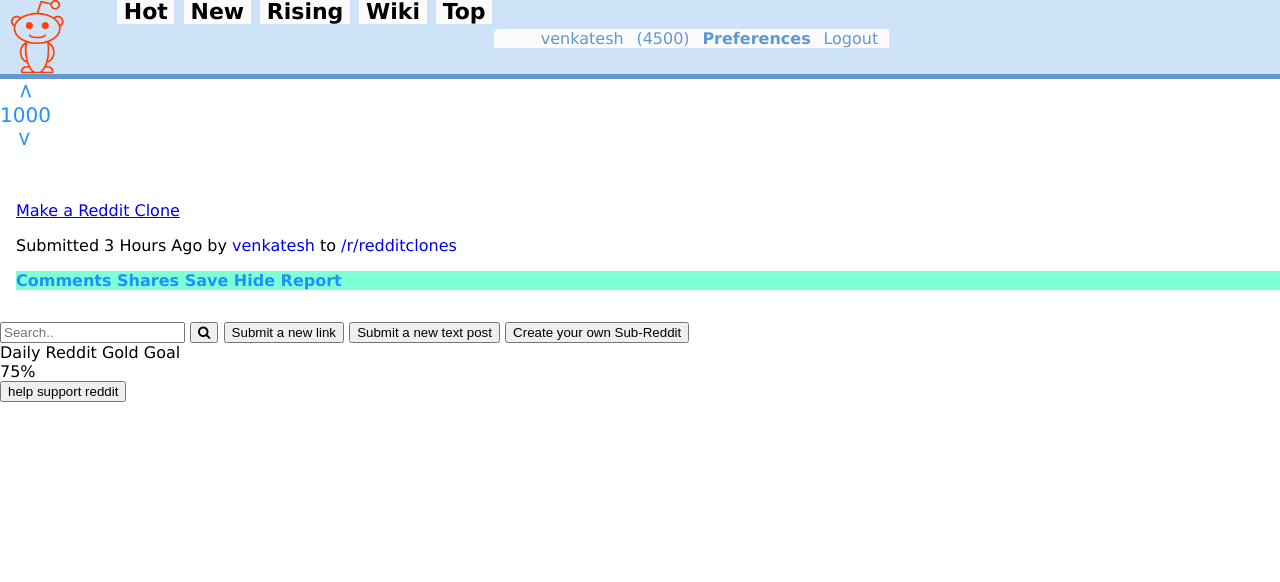
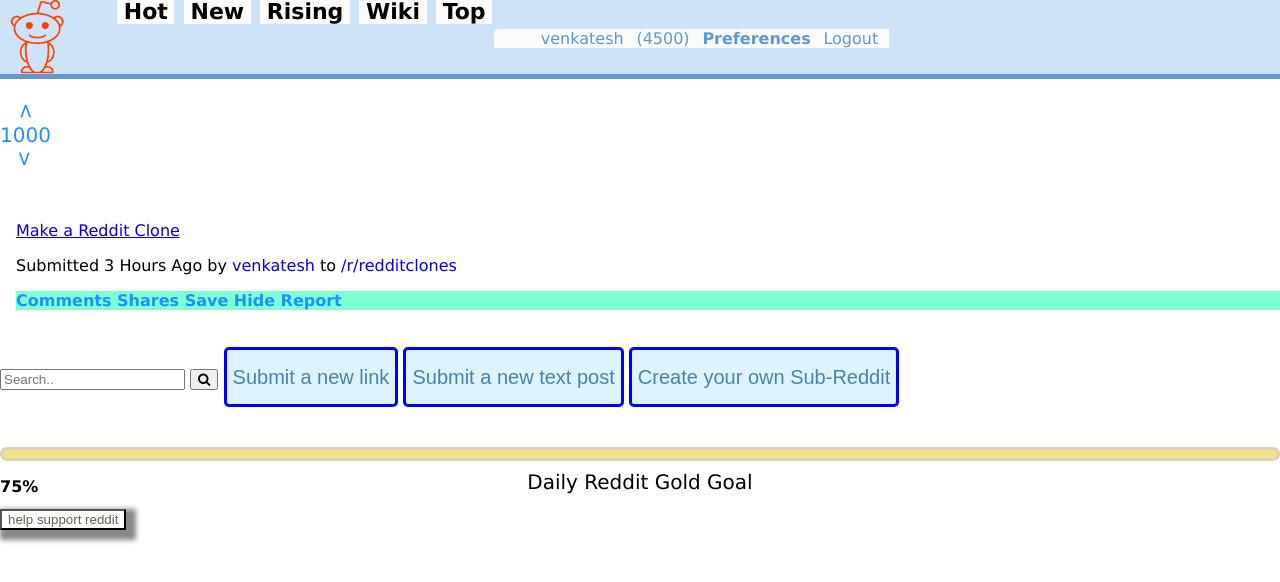
Before and after one commit to Wencateisch/Reddit-Clone-By-Venkatesh, a PHP site: page / in a window 1280 px wide. Shown: the part 23-605 px from the top of the page. Run offline with PHP 8.4, Linux system fonts and the light colour scheme.

Commit message:
Update style.css

```diff
--- a/style.css
+++ b/style.css
@@ -12,6 +12,9 @@
     background-color: #F0F0F0;
     border-width: thin;
     border-bottom: solid black;
+}
+.reddit-gold{
+    margin-top: 2.5em;
 }
 
 header ul{
@@ -104,11 +107,18 @@
     color: dodgerblue;
 }
 .arrow-up{
+    margin-top: 20px;
     transform: rotate(-90deg);
+}
+.arrow-up:hover{
+    cursor: pointer;
 }
 
 .arrow-down{
     transform: rotate(90deg);
+}
+.arrow-down:hover{
+    cursor: pointer;
 }
 
 /* POSTS */
@@ -128,3 +138,58 @@
     font-weight: bold;
     margin-bottom: 2em;
 }
+.reddit-gold{
+    margin-top: 2.5em;
+    text-align: center;
+    border: solid rgb(219,209,181);
+    height: 0.5em;
+    width:2fr;
+    border-radius:40px 40px 40px 40px;
+    background-color: #F3E287;
+}
+.reddit-gold div{
+    font-weight: 0;
+    font-size: 20px;
+    padding-top: 1em;
+    color: solid rgb(100,100,80);
+}
+.bar-container{
+    margin-right:40px;
+    margin-bottom:1em;
+}
+.bar{
+    border-radius:10px;
+    background-color: #F3E287;
+    width: 100%;
+    margin-left: 1em;
+    margin-right: 1em;
+}
+.gold-percent{
+    font-weight: bold;
+}
+.reddit-gold-support{
+    background-color: white;
+    margin-top: 1em;
+    margin-bottom: 1em;
+    color: rgb(100,100,80);
+    box-shadow: 5px 5px 5px 5px #888888;
+}
+.user-action-button{
+    background-color: #DEF2FF;
+    height: 3em;
+    margin-top: 0.25em;
+    font-size: 20px;
+    border: solid blue;
+    color:#4682b4;
+    border-radius: 5px;
+    width: 100;
+}
+.user-action-button:hover{
+    color:white;
+    background-color: #3A5ECA;
+}
+.main-class{
+    display: flex;
+    justify-content: center;
+    align-items: center;
+}
```
